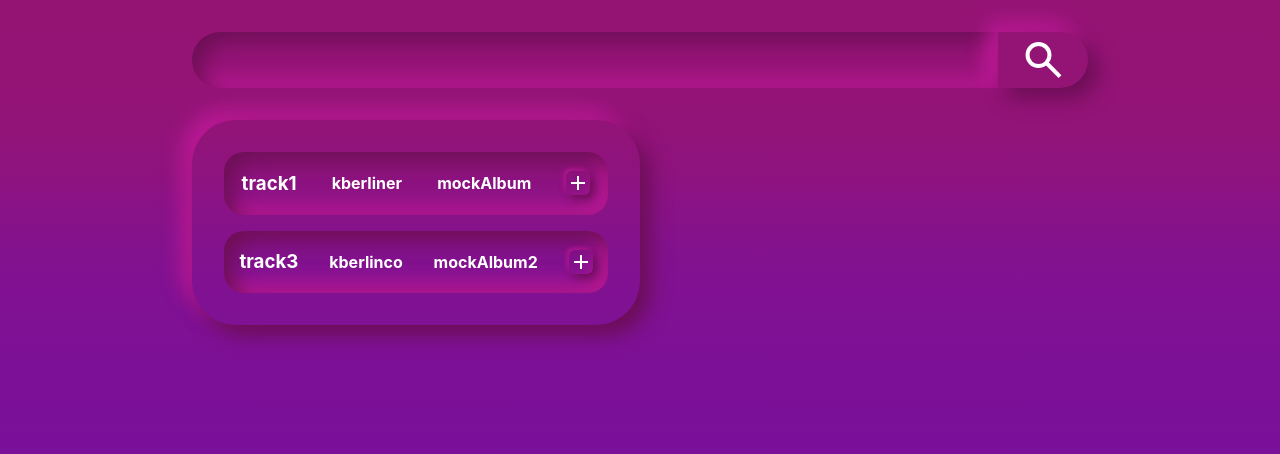
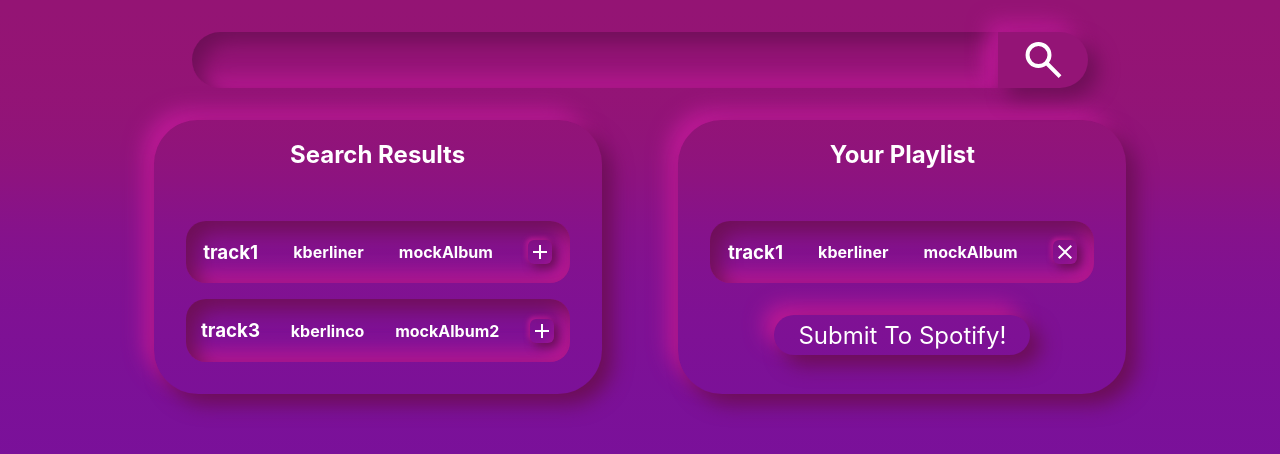
Before and after one commit to KBerliner/jammming, a React (Create React App) app: page / in a window 1280 px wide. Shown: the top 454 px of the page. Built offline with nearby package versions, Linux system fonts and the light colour scheme.

Commit message:
Added the playlist section with the Submit To Spotify button.

```diff
--- a/src/App.css
+++ b/src/App.css
@@ -22,6 +22,7 @@
   );
 }
 
-/* div {
-  color: #941476;
-} */
+.tracksAndPlaylistContainer {
+  display: grid;
+  grid-template-columns: 2fr 1fr;
+}
--- a/src/App.js
+++ b/src/App.js
@@ -3,12 +3,17 @@ import './App.css';
 
 import SearchBar from './components/SearchBar/SearchBar';
 import Tracklist from './components/Tracklist/Tracklist';
+import Playlist from './components/Playlist/Playlist';
 
 function App() {
   return (
     <div className="App">
       <SearchBar />
-      <Tracklist />
+      <div className="tracksAndPlaylistContainer">
+        <Tracklist />
+        <Playlist />
+      </div>
+
     </div>
   );
 }
--- a/src/components/Playlist/Playlist.js
+++ b/src/components/Playlist/Playlist.js
@@ -0,0 +1,26 @@
+import React from 'react';
+import styles from './Playlist.module.css';
+import Track from '../Track/Track';
+
+const falsifiedTracklist = [
+    {
+        id: 1234,
+        name: 'track1',
+        artist: 'kberliner',
+        album: 'mockAlbum'
+    }
+]
+
+export default function Playlist() {
+    const tracks = falsifiedTracklist.map(track => <Track key={track.id} name={track.name} artist={track.artist} album={track.album} saved={true} />);
+
+    return (
+        <div className={styles.playlistContainer}>
+            <h2>Your Playlist</h2>
+            <ul className={styles.playlistTracksContainer}>
+                {tracks}
+            </ul>
+            <div className={styles.submitToSpotifyBtn}>Submit To Spotify!</div>
+        </div>
+    )
+}
--- a/src/components/Playlist/Playlist.module.css
+++ b/src/components/Playlist/Playlist.module.css
@@ -0,0 +1,26 @@
+.playlistContainer {
+    width: 35vw;
+    margin-right: 12vw;
+    border-radius: 44px;
+    box-shadow:  10px 10px 20px #6b0e55,
+                -10px -10px 20px #bd1a97;
+    text-align: center;
+    color: white;
+    display: flex;
+    flex-direction: column;
+    align-items: center;
+    height: 100%;
+}
+
+.submitToSpotifyBtn {
+    width: 20vw;
+    height: 5vh;
+    border-radius: 22px;
+    box-shadow:  10px 10px 20px #6b0e55,
+    -10px -10px 20px #bd1a97;
+    font-size: 24px;
+    display: flex;
+    justify-content: center;
+    align-items: center;
+    cursor: pointer;
+}
--- a/src/components/SearchBar/SearchBar.js
+++ b/src/components/SearchBar/SearchBar.js
@@ -13,7 +13,7 @@ export default function SearchBar() {
         <div>
             <form>
                 <input className={styles.neumorphismShadowInset} onChange={handleInput} value={searchQuery} type="text" />
-                <img src={NewSearchIcon} className={`${styles.searchIcon} ${styles.neumorphismShadow}`} />
+                <img src={NewSearchIcon} className={`${styles.searchIcon} ${styles.neumorphismShadowPortruding}`} />
             </form>
         </div>
     )
--- a/src/components/SearchBar/SearchBar.module.css
+++ b/src/components/SearchBar/SearchBar.module.css
@@ -17,6 +17,12 @@ form {
 .neumorphismShadowInset {
     box-shadow: inset 10px 10px 20px #6e0f57,
     inset -10px -10px 20px #ba1995;
+}
+
+.neumorphismShadowPortruding {
+    background: linear-gradient(145deg, #9e157e, #85126a);
+    box-shadow:  10px 10px 20px #6e0f57,
+                -10px -10px 20px #ba1995;
 }
 
 
--- a/src/components/Track/Track.js
+++ b/src/components/Track/Track.js
@@ -1,6 +1,7 @@
 import React from 'react';
 import styles from './Track.module.css';
 import addBtn from '../../visual/add_FILL0_wght400_GRAD0_opsz24.svg';
+import removeBtn from '../../visual/close_FILL0_wght400_GRAD0_opsz24.svg';
 
 export default function Track(props) {
     return (
@@ -8,7 +9,7 @@ export default function Track(props) {
             <h3>{props.name}</h3>
             <h4>{props.artist}</h4>
             <h4>{props.album}</h4>
-            <img className={styles.addToPlaylistButton} src={addBtn} />
+            <img className={styles.addToPlaylistButton} src={props.saved ? removeBtn : addBtn} />
         </div>
     )
 }
--- a/src/components/Track/Track.module.css
+++ b/src/components/Track/Track.module.css
@@ -7,7 +7,6 @@
     box-shadow: inset 10px 10px 20px #6e0f57,
     inset -10px -10px 20px #ba1995;
     border-radius: 20px;
-    color: white;
 }
 
 ul {
@@ -16,7 +15,6 @@ ul {
 
 .addToPlaylistButton {
     display: inline;
-    height: 100%;
     border-radius: 6px;
     cursor: pointer;
     box-shadow:  4px 4px 10px #6b0e55,
--- a/src/components/Tracklist/Tracklist.js
+++ b/src/components/Tracklist/Tracklist.js
@@ -19,10 +19,11 @@ const falsifiedTracklist = [
 ]
 
 export default function Tracklist() {
-    const tracks = falsifiedTracklist.map(track => <Track key={track.id} name={track.name} artist={track.artist} album={track.album} />)
+    const tracks = falsifiedTracklist.map(track => <Track key={track.id} name={track.name} artist={track.artist} album={track.album} saved={false} />)
 
     return (
         <div className={`${styles.tracklistContainer} ${styles.neumorphismShadow}`}>
+            <h2>Search Results</h2>
             <ul>
                 {tracks}
             </ul>
--- a/src/components/Tracklist/Tracklist.module.css
+++ b/src/components/Tracklist/Tracklist.module.css
@@ -1,9 +1,12 @@
 .tracklistContainer {
     width: 35vw;
-    margin-left: 15vw;
+    margin-left: 12vw;
     border-radius: 44px;
     display: flex;
+    flex-direction: column;
     justify-content: center;
+    align-items: center;
+    color: white;
 }
 
 .neumorphismShadow {
```
Also changed, not shown: src/visual/close_FILL0_wght400_GRAD0_opsz24.svg (added).
